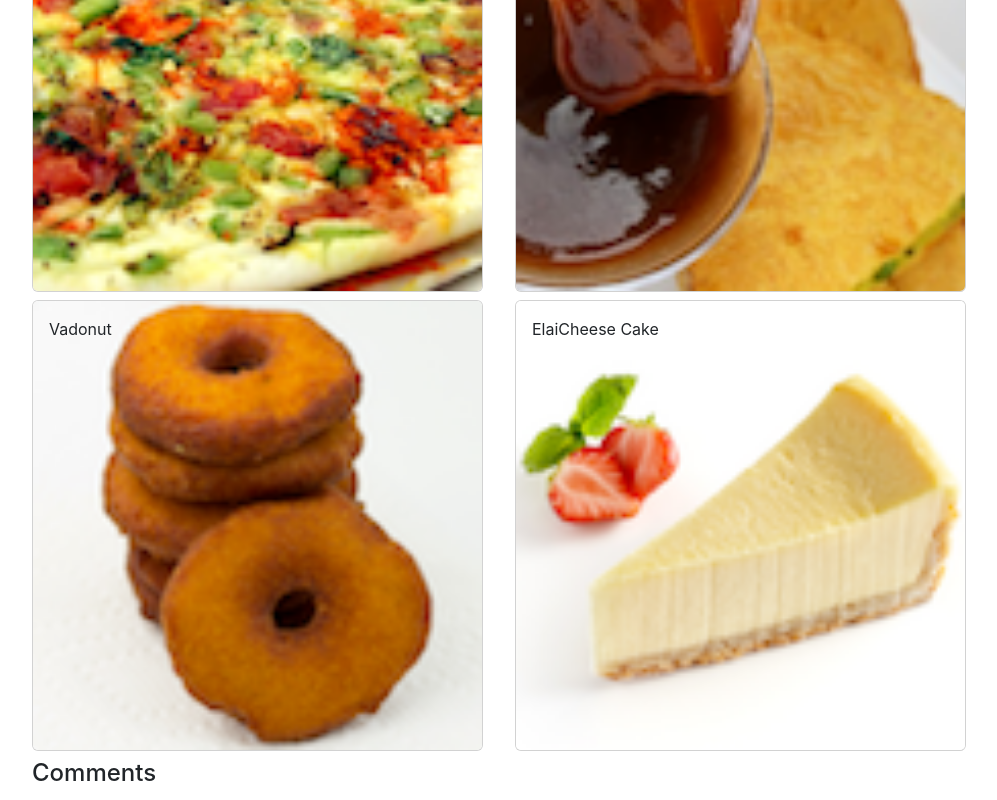
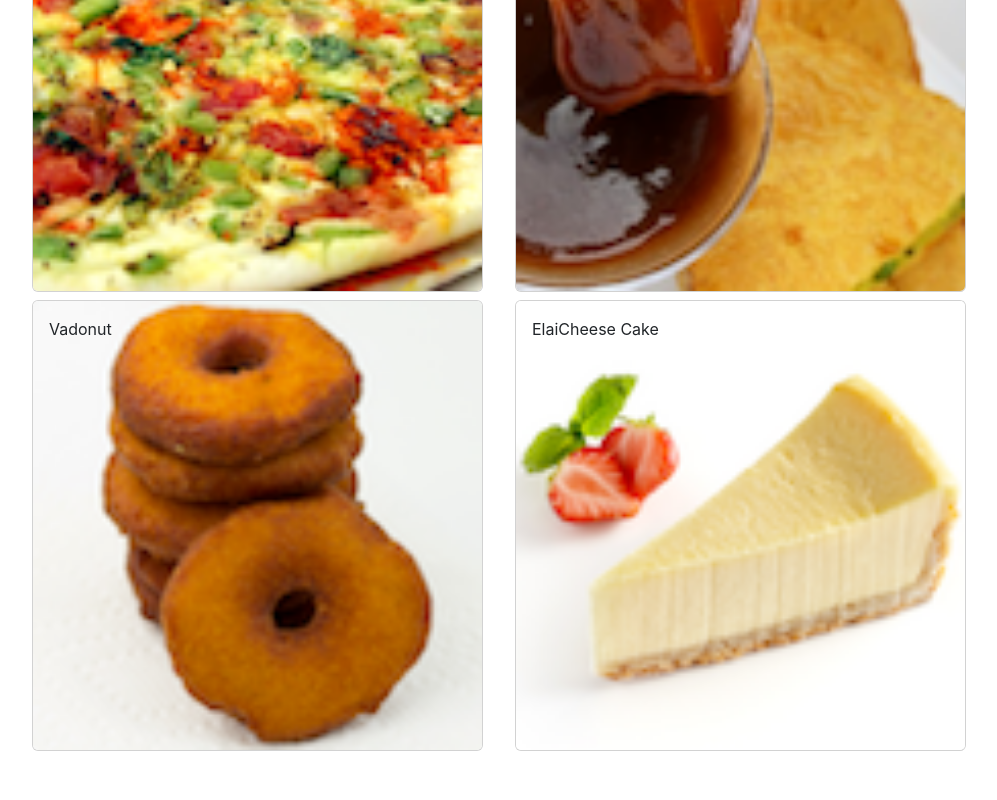
Before and after one commit to Sunny-sp/confusion, a React (Create React App) app: page / in a window 1280 px wide. Shown: the part 209-1009 px from the top of the page, without its empty margins (54-1051 px from the left). After the commit the page ends 972 px from the top, so only its background shows below. Built offline with nearby package versions, Linux system fonts and the light colour scheme.

Commit message:
Main component created

```diff
--- a/src/App.js
+++ b/src/App.js
@@ -1,17 +1,8 @@
-import { useState } from 'react';
-import { Navbar, NavbarBrand  } from 'reactstrap';
-import Menu from './components/MenuComponent';
-import { DISHES } from './shared/dishes';
+import Main from './components/MainComponent';
 function App() {
-  const [dishes]=useState(DISHES);
   return (
     <div>
-      <Navbar dark color='primary'>
-        <div className='container'>
-          <NavbarBrand href='/'>risetorante confusion</NavbarBrand>
-        </div>
-      </Navbar >
-      <Menu dishes={dishes}/>
+      <Main/>
     </div>
   );
 }
--- a/src/components/DishdetailComponent  .js
+++ b/src/components/DishdetailComponent  .js
@@ -23,6 +23,7 @@ class DishDetail extends Component {
     if (dish != null) {
       return (
         <div>
+          <h4>Comments</h4>
           {dish.comments.map(({ id, comment, author, date }) => {
             return (
               <ul key={id} style={{ listStyle: "none" }}>
@@ -40,13 +41,12 @@ class DishDetail extends Component {
     }
   }
   render() {
-    const { selectedNewDish } = this.props;
+    const { dish } = this.props;
     return (
       <div className="row">
-        {this.renderDish(selectedNewDish)}
+        {this.renderDish(dish)}
         <div className="col-12 col-md-5 m-1">
-          <h4>Comments</h4>
-          {this.renderComments(selectedNewDish)}
+          {this.renderComments(dish)}
         </div>
       </div>
     );
--- /dev/null
+++ b/src/components/MainComponent.js
@@ -0,0 +1,33 @@
+import React, {Component} from "react";
+import { Navbar, NavbarBrand } from "reactstrap";
+import Menu from './MenuComponent';
+import { DISHES } from '../shared/dishes';
+import DishDetail from "./DishdetailComponent  ";
+class Main extends Component{
+    constructor(props){
+        super(props);
+        this.state={
+            dishes:DISHES,
+            selectedDishId:null
+        }
+    }
+    handleDishSelect(dishId){
+        this.setState({
+            selectedDishId:dishId
+        });
+    }
+    render(){
+        return(
+            <div>
+            <Navbar dark color='primary'>
+              <div className='container'>
+                <NavbarBrand href='/'>risetorante confusion</NavbarBrand>
+              </div>
+            </Navbar >
+            <Menu dishes={this.state.dishes} onDishSelect = {(dishId)=>this.handleDishSelect(dishId)}/>
+            <DishDetail  dish = {this.state.dishes.filter(dish=>dish.id===this.state.selectedDishId)[0]}/>
+          </div>
+        )
+    }
+}
+export default Main;
--- a/src/components/MenuComponent.js
+++ b/src/components/MenuComponent.js
@@ -1,19 +1,6 @@
 import { Card, CardImg, CardImgOverlay, CardTitle } from "reactstrap";
 import React, { Component } from "react";
-import DishDetail from "./DishdetailComponent  ";
 class Menu extends Component {
-  constructor(props) {
-    super(props);
-    this.state = {
-      selectedDish: this.props.selectedNewDish,
-    };
-  }
-  componentDidMount() {
-    this.setState({ selectedDish: this.props.selectedNewDish });
-  }
-  onDishSelect(dish) {
-    this.setState({ selectedDish: dish });
-  }
   render() {
     const menu = this.props.dishes.map((dish) => {
       return (
@@ -23,7 +10,7 @@ class Menu extends Component {
             <CardImgOverlay>
               <CardTitle
                 style={{ cursor: "pointer" }}
-                onClick={() => this.onDishSelect(dish)}
+                onClick={() => this.props.onDishSelect(dish.id)}
               >
                 {dish.name}
               </CardTitle>
@@ -33,16 +20,9 @@ class Menu extends Component {
       );
     });
     return (
-      <>
         <div className="container">
           <div className="row">{menu}</div>
         </div>
-        <div className="container">
-          <div className="row">
-            <DishDetail selectedNewDish={this.state.selectedDish} />
-          </div>
-        </div>
-      </>
     );
   }
 }
```
